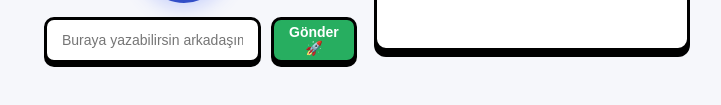
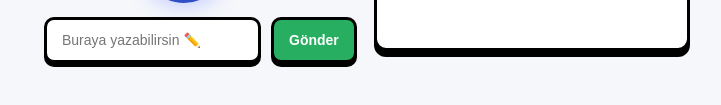
Before and after one commit to mipidip/pixel-buddy, a website: page public/index.html in a window 1280 px wide. Shown: the part 577-682 px from the top of the page, without its empty margins (278-999 px from the left). Drawn offline with Linux system fonts and the light colour scheme.

Commit message:
Update kelime düzeltme index.html

```diff
--- a/public/index.html
+++ b/public/index.html
@@ -28,8 +28,8 @@
       </button>
 
       <div class="text-input-container">
-        <input type="text" id="textInput" placeholder="Buraya yazabilirsin arkadaşım... ✏️" />
-        <button id="sendBtn">Gönder 🚀</button>
+        <input type="text" id="textInput" placeholder="Buraya yazabilirsin ✏️" />
+        <button id="sendBtn">Gönder </button>
       </div>
 
     </div>
```
